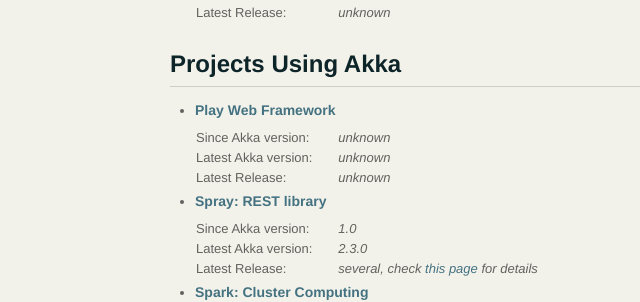
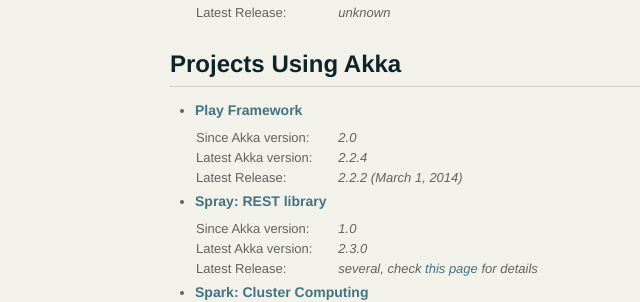
Before and after one commit to raboof/akka.github.com, a Jekyll site: the page built from community/index.md, in a window 1280 px wide and 900 px high, scrolled down 3692 px. Shown: the part 158-460 px from the top of the window, without its empty margins (0-640 px from the left). Built offline with Jekyll 4.4.1, drawn with Linux system fonts in a browser that asks for light colours.

Commit message:
add Play framework details

```diff
--- a/community/index.md
+++ b/community/index.md
@@ -321,12 +321,12 @@
 
 ## Projects Using Akka
 
-* **[Play Web Framework](http://www.playframework.org/)**
+* **[Play Framework](http://www.playframework.org/)**
 
   <table class="stats">
-  <tr><td>Since Akka version:</td><td>unknown</td></tr>
-  <tr><td>Latest Akka version:</td><td>unknown</td></tr>
-  <tr><td>Latest Release:</td><td>unknown</td></tr>
+  <tr><td>Since Akka version:</td><td>2.0</td></tr>
+  <tr><td>Latest Akka version:</td><td>2.2.4</td></tr>
+  <tr><td>Latest Release:</td><td>2.2.2 (March 1, 2014)</td></tr>
   </table>
 
 * **[Spray: REST library](http://spray.io)**
```
